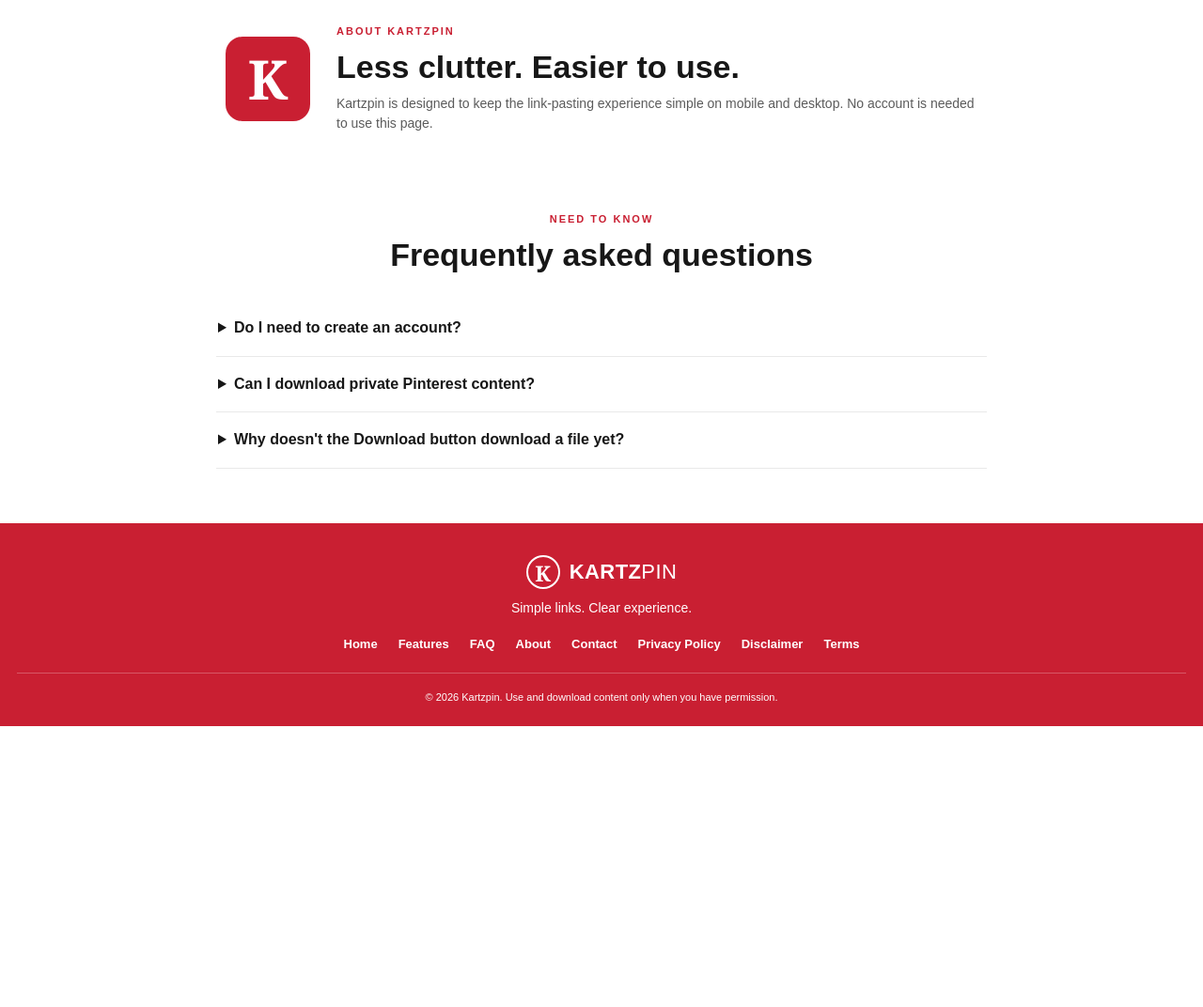
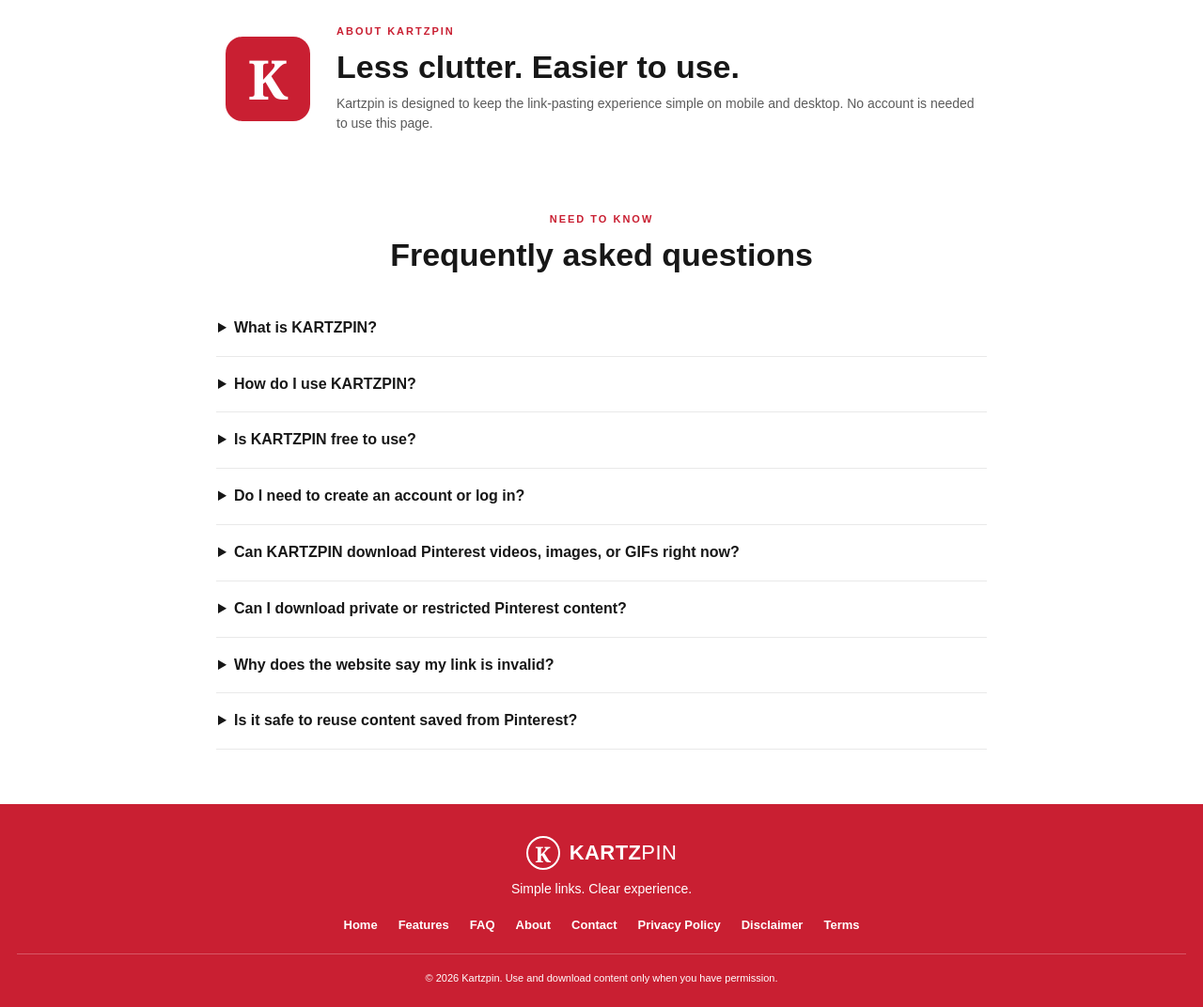
Before and after one commit to thekartz48-glitch/kartzpin-downloader, a plain HTML site: page index.html in a window 1280 px wide. Shown: the part 1439-2511 px from the top of the page at 94% size. Before the commit the page ends 2212 px from the top, so only its background shows below. Drawn offline with Linux system fonts and the light colour scheme.

Commit message:
Add FAQ section for KARTZPIN

```diff
--- a/index.html
+++ b/index.html
@@ -78,10 +78,46 @@
         <p class="eyebrow red-text">NEED TO KNOW</p>
         <h2>Frequently asked questions</h2>
       </div>
-      <details><summary>Do I need to create an account?</summary><p>No. This website interface does not require visitor sign-in.</p></details>
-      <details><summary>Can I download private Pinterest content?</summary><p>No. Private, restricted or inaccessible content should not be downloaded. Use only content you own or have permission to save.</p></details>
-      <details><summary>Why doesn't the Download button download a file yet?</summary><p>The website design is ready, but a legitimate download service/API has not been connected. The button will not pretend a download has happened.</p></details>
-    </section>
+
+<details>
+  <summary>What is KARTZPIN?</summary>
+  <p>KARTZPIN is a simple web interface for entering and checking the format of Pinterest links. It is designed to be easy to use on mobile phones and desktop devices.</p>
+</details>
+
+<details>
+  <summary>How do I use KARTZPIN?</summary>
+  <p>Copy the link of a Pinterest Pin, paste it into the link box on the home page, and select Download. The current version checks whether the link looks like a Pinterest URL; it does not download a media file.</p>
+</details>
+
+<details>
+  <summary>Is KARTZPIN free to use?</summary>
+  <p>The current website interface is available to visitors without a paid account.</p>
+</details>
+
+<details>
+  <summary>Do I need to create an account or log in?</summary>
+  <p>No account or visitor login is required to use the current KARTZPIN interface.</p>
+</details>
+
+<details>
+  <summary>Can KARTZPIN download Pinterest videos, images, or GIFs right now?</summary>
+  <p>Not yet. The current version is a front-end interface and a download service or API has not been connected. The website will not claim that a file has been downloaded when it has not.</p>
+</details>
+
+<details>
+  <summary>Can I download private or restricted Pinterest content?</summary>
+  <p>No. Do not try to access or save private, restricted, or otherwise inaccessible content. Only use content you own or have permission to download.</p>
+</details>
+
+<details>
+  <summary>Why does the website say my link is invalid?</summary>
+  <p>Check that you copied the complete link and that it belongs to Pinterest. Remove any extra spaces and try pasting the link again.</p>
+</details>
+
+<details>
+  <summary>Is it safe to reuse content saved from Pinterest?</summary>
+  <p>Always respect the creator's rights, Pinterest's rules, and applicable laws. Get permission when required, and do not reuse or distribute someone else's work without the necessary rights.</p>
+</details>
   </main>
 
   <footer class="site-footer">
```
